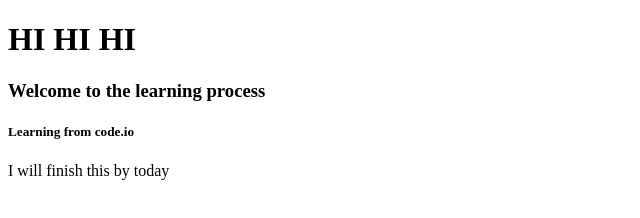
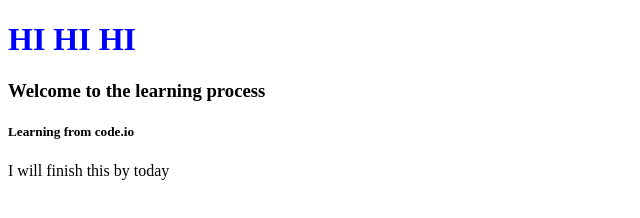
Before and after one commit to Ragavi2909/Frontend-learning, a plain HTML site: page CSS/index.html in a window 1280 px wide. Shown: the whole page, without its empty margins (0-640 px from the left). Drawn offline with Linux system fonts and the light colour scheme.

Commit message:
Added internal and inline code and components of CSS

```diff
--- a/CSS/index.html
+++ b/CSS/index.html
@@ -2,11 +2,38 @@
 <html>
     <head>
         <title>Learning CSS</title>
+        <!--internal - write in same file
+        <style>
+            h3 {
+                color: brown;
+            }
+        </style>-->
+
     </head>
     <body>
-        <h1>HI HI HI</h1>
+        <!--inline concept-- write in same line
+        <h1 style="color: blue;">HI HI HI</h1>      --->
+        <h1 style="color: blue;">HI HI HI</h1>
         <h3>Welcome to the learning process</h3>
         <h5>Learning from code.io</h5>
         <p>I will finish this by today</p>
     </body>
 </html>
+
+
+
+<!---
+    h1 {
+        color: blue;
+        font: 16px;
+
+    }
+
+    where,
+        h1 - selector
+        {} - declaration block
+        color - property
+        blue - value
+        color: blue- wholly known as declaration
+
+-->
```
